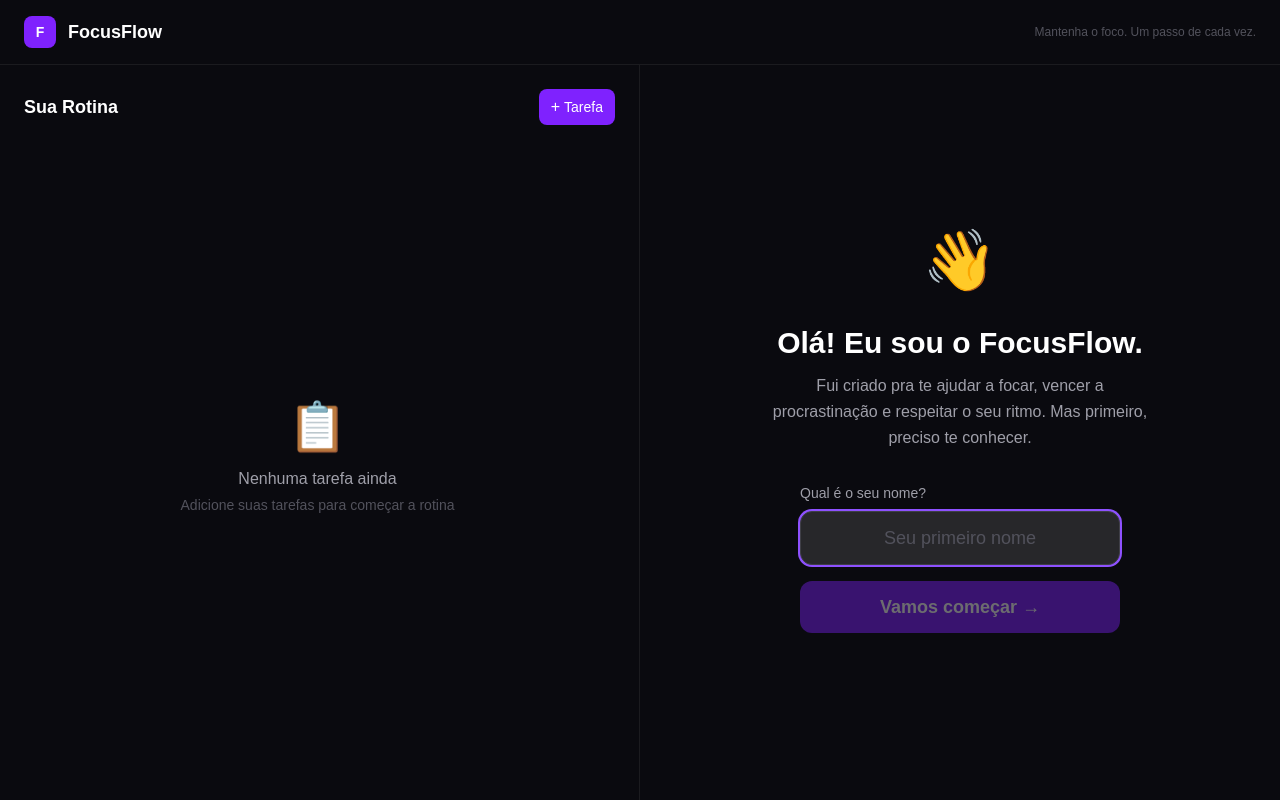
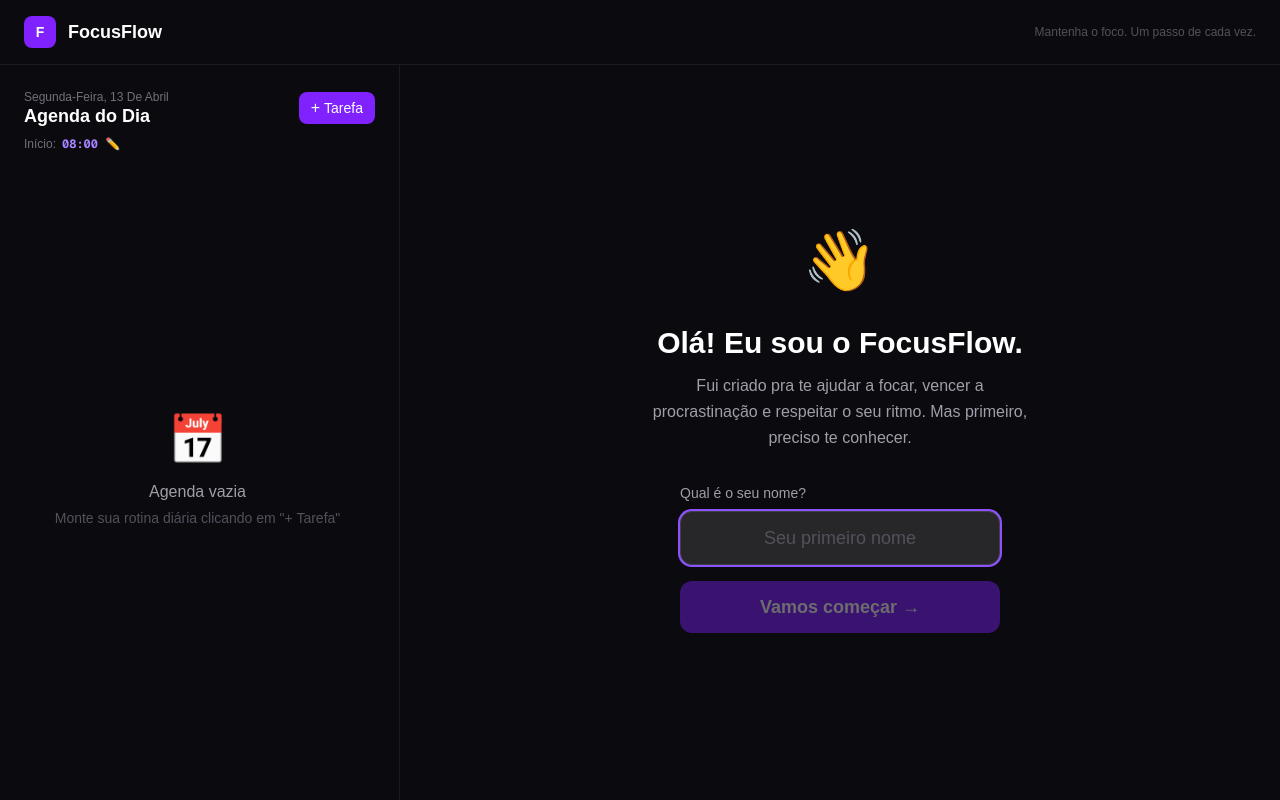
Before and after one commit to elloadsmarketing/focusflow, a Next.js app: page / in a window 1280 px wide. Built offline with nearby package versions, Linux system fonts and the light colour scheme.

Commit message:
feat: agenda diária com horários, início configurável e botão Iniciar Dia

```diff
--- a/src/app/page.tsx
+++ b/src/app/page.tsx
@@ -16,7 +16,7 @@ export default function Home() {
   return (
     <div className="min-h-screen bg-[#0a0a0f] text-white flex flex-col">
       {/* Header */}
-      <header className="border-b border-zinc-800/60 px-6 py-4 flex items-center justify-between">
+      <header className="border-b border-zinc-800/60 px-6 py-4 flex items-center justify-between flex-shrink-0">
         <div className="flex items-center gap-3">
           <div className="w-8 h-8 bg-violet-600 rounded-lg flex items-center justify-center text-sm font-black">
             F
@@ -25,7 +25,7 @@ export default function Home() {
           {timer.sessionStarted && (
             <span className="flex items-center gap-1.5 text-xs text-emerald-400 bg-emerald-900/30 border border-emerald-700/50 px-2.5 py-1 rounded-full">
               <span className="w-1.5 h-1.5 bg-emerald-400 rounded-full animate-pulse" />
-              Em sessão
+              Dia em andamento
             </span>
           )}
         </div>
@@ -34,18 +34,19 @@ export default function Home() {
         </div>
       </header>
 
-      {/* Main layout */}
+      {/* Layout principal */}
       <main className="flex flex-1 overflow-hidden" style={{ height: 'calc(100vh - 65px)' }}>
-        {/* Left: Task list */}
-        <div
-          className={`border-r border-zinc-800/60 p-6 overflow-y-auto transition-all duration-300 ${
-            timer.sessionStarted ? 'w-[380px] min-w-[380px]' : 'w-1/2'
-          }`}
-        >
-          <TaskList onStart={handleStart} sessionActive={timer.sessionStarted} />
+        {/* Esquerda: Agenda */}
+        <div className="w-[400px] min-w-[400px] border-r border-zinc-800/60 p-6 overflow-y-auto">
+          <TaskList
+            onStart={handleStart}
+            sessionActive={timer.sessionStarted}
+            currentIndex={timer.currentIndex}
+            completedIndexes={timer.completedIndexes}
+          />
         </div>
 
-        {/* Right: Focus timer */}
+        {/* Direita: Timer */}
         <div className="flex-1 p-6 overflow-hidden">
           <FocusTimer />
         </div>
--- a/src/components/TaskList.tsx
+++ b/src/components/TaskList.tsx
@@ -7,36 +7,52 @@ import TaskForm from './TaskForm'
 interface Props {
   onStart: (taskIds: string[]) => void
   sessionActive: boolean
+  currentIndex: number
+  completedIndexes: number[]
 }
 
-export default function TaskList({ onStart, sessionActive }: Props) {
-  const { tasks, addTask, updateTask, removeTask, reorderTasks } = useAppStore()
+function parseStartTime(hhmm: string): { h: number; m: number } {
+  const [h, m] = hhmm.split(':').map(Number)
+  return { h: h ?? 8, m: m ?? 0 }
+}
+
+function addMinutes(base: { h: number; m: number }, minutes: number): { h: number; m: number } {
+  const total = base.h * 60 + base.m + minutes
+  return { h: Math.floor(total / 60) % 24, m: total % 60 }
+}
+
+function fmt(t: { h: number; m: number }) {
+  return `${String(t.h).padStart(2, '0')}:${String(t.m).padStart(2, '0')}`
+}
+
+function fmtDuration(min: number) {
+  if (min < 60) return `${min}min`
+  const h = Math.floor(min / 60)
+  const m = min % 60
+  return m > 0 ? `${h}h ${m}min` : `${h}h`
+}
+
+export default function TaskList({ onStart, sessionActive, currentIndex, completedIndexes }: Props) {
+  const { tasks, dayStartTime, setDayStartTime, addTask, updateTask, removeTask, reorderTasks } = useAppStore()
   const [showForm, setShowForm] = useState(false)
   const [editingTask, setEditingTask] = useState<Task | null>(null)
   const [dragIndex, setDragIndex] = useState<number | null>(null)
-  const [selected, setSelected] = useState<string[]>([])
-
-  const toggleSelect = (id: string) => {
-    setSelected((prev) =>
-      prev.includes(id) ? prev.filter((s) => s !== id) : [...prev, id]
-    )
-  }
-
-  const handleStartAll = () => {
-    const ids = tasks.map((t) => t.id)
-    if (ids.length > 0) onStart(ids)
-  }
-
-  const handleStartSelected = () => {
-    // Use selected in order they appear in tasks list
-    const ordered = tasks.filter((t) => selected.includes(t.id)).map((t) => t.id)
-    if (ordered.length > 0) onStart(ordered)
-  }
+  const [editingTime, setEditingTime] = useState(false)
+  const [tempTime, setTempTime] = useState(dayStartTime)
 
   const totalMinutes = tasks.reduce((sum, t) => sum + t.durationMinutes, 0)
+  const start = parseStartTime(dayStartTime)
+  const endTime = addMinutes(start, totalMinutes)
+
+  // Calcula horário de início de cada tarefa
+  const taskSlots = tasks.map((task, i) => {
+    const minutesBefore = tasks.slice(0, i).reduce((s, t) => s + t.durationMinutes, 0)
+    const slotStart = addMinutes(start, minutesBefore)
+    const slotEnd = addMinutes(start, minutesBefore + task.durationMinutes)
+    return { task, slotStart, slotEnd }
+  })
 
   const handleDragStart = (index: number) => setDragIndex(index)
-
   const handleDragOver = (e: React.DragEvent, index: number) => {
     e.preventDefault()
     if (dragIndex === null || dragIndex === index) return
@@ -47,30 +63,72 @@ export default function TaskList({ onStart, sessionActive }: Props) {
     setDragIndex(index)
   }
 
+  const today = new Date().toLocaleDateString('pt-BR', {
+    weekday: 'long', day: 'numeric', month: 'long',
+  })
+
   return (
     <div className="flex flex-col gap-4 h-full">
-      {/* Header */}
+
+      {/* Cabeçalho da agenda */}
+      <div className="flex flex-col gap-1">
         <div className="flex items-center justify-between">
           <div>
-          <h2 className="text-lg font-bold text-white">Sua Rotina</h2>
-          {tasks.length > 0 && (
-            <p className="text-xs text-zinc-500">
-              {tasks.length} tarefas · {totalMinutes >= 60
-                ? `${Math.floor(totalMinutes / 60)}h ${totalMinutes % 60}m`
-                : `${totalMinutes}m`} no total
-            </p>
-          )}
+            <p className="text-xs text-zinc-500 capitalize">{today}</p>
+            <h2 className="text-lg font-bold text-white leading-tight">Agenda do Dia</h2>
           </div>
           <button
             onClick={() => { setEditingTask(null); setShowForm(true) }}
-          className="bg-violet-600 hover:bg-violet-500 text-white px-3 py-1.5 rounded-lg text-sm font-medium transition-colors flex items-center gap-1"
             disabled={sessionActive}
+            className="bg-violet-600 hover:bg-violet-500 disabled:opacity-40 text-white px-3 py-1.5 rounded-lg text-sm font-medium transition-colors flex items-center gap-1"
           >
-          <span className="text-base">+</span> Tarefa
+            <span className="text-base leading-none">+</span> Tarefa
           </button>
         </div>
 
-      {/* Form */}
+        {/* Horário de início + resumo */}
+        <div className="flex items-center gap-3 mt-1">
+          <div className="flex items-center gap-1.5">
+            <span className="text-zinc-500 text-xs">Início:</span>
+            {editingTime ? (
+              <form
+                onSubmit={(e) => { e.preventDefault(); setDayStartTime(tempTime); setEditingTime(false) }}
+                className="flex items-center gap-1"
+              >
+                <input
+                  type="time"
+                  value={tempTime}
+                  onChange={(e) => setTempTime(e.target.value)}
+                  className="bg-zinc-800 border border-violet-600 rounded px-1.5 py-0.5 text-violet-400 text-xs font-mono focus:outline-none"
+                  autoFocus
+                />
+                <button type="submit" className="text-violet-400 text-xs hover:text-violet-300">✓</button>
+                <button type="button" onClick={() => setEditingTime(false)} className="text-zinc-500 text-xs hover:text-zinc-300">✕</button>
+              </form>
+            ) : (
+              <button
+                onClick={() => { setTempTime(dayStartTime); setEditingTime(true) }}
+                className="text-violet-400 text-xs font-mono font-bold hover:text-violet-300 transition-colors"
+                disabled={sessionActive}
+              >
+                {dayStartTime} ✏️
+              </button>
+            )}
+          </div>
+          {tasks.length > 0 && (
+            <>
+              <span className="text-zinc-700">·</span>
+              <span className="text-zinc-500 text-xs">{tasks.length} tarefas</span>
+              <span className="text-zinc-700">·</span>
+              <span className="text-zinc-500 text-xs">{fmtDuration(totalMinutes)}</span>
+              <span className="text-zinc-700">·</span>
+              <span className="text-zinc-500 text-xs">até {fmt(endTime)}</span>
+            </>
+          )}
+        </div>
+      </div>
+
+      {/* Formulário */}
       {(showForm || editingTask) && (
         <div className="bg-zinc-800/80 border border-zinc-700 rounded-xl p-4">
           <h3 className="text-sm font-semibold text-zinc-300 mb-3">
@@ -79,11 +137,8 @@ export default function TaskList({ onStart, sessionActive }: Props) {
           <TaskForm
             initial={editingTask ?? undefined}
             onSave={(data) => {
-              if (editingTask) {
-                updateTask(editingTask.id, data)
-              } else {
-                addTask(data)
-              }
+              if (editingTask) updateTask(editingTask.id, data)
+              else addTask(data)
               setShowForm(false)
               setEditingTask(null)
             }}
@@ -92,112 +147,105 @@ export default function TaskList({ onStart, sessionActive }: Props) {
         </div>
       )}
 
-      {/* Task list */}
-      <div className="flex flex-col gap-2 overflow-y-auto flex-1 min-h-0 pr-1">
+      {/* Lista de tarefas como agenda */}
+      <div className="flex flex-col flex-1 min-h-0 overflow-y-auto pr-1 gap-1">
         {tasks.length === 0 ? (
           <div className="flex flex-col items-center justify-center flex-1 text-center py-12">
-            <span className="text-5xl mb-4">📋</span>
-            <p className="text-zinc-400 font-medium">Nenhuma tarefa ainda</p>
-            <p className="text-zinc-600 text-sm mt-1">Adicione suas tarefas para começar a rotina</p>
+            <span className="text-5xl mb-4">📅</span>
+            <p className="text-zinc-400 font-medium">Agenda vazia</p>
+            <p className="text-zinc-600 text-sm mt-1">Monte sua rotina diária clicando em "+ Tarefa"</p>
           </div>
         ) : (
-          tasks.map((task, index) => (
+          taskSlots.map(({ task, slotStart, slotEnd }, index) => {
+            const isCompleted = completedIndexes.includes(index)
+            const isCurrent = sessionActive && index === currentIndex
+            const isFuture = sessionActive && index > currentIndex && !isCompleted
+
+            return (
               <div
                 key={task.id}
                 draggable={!sessionActive}
                 onDragStart={() => handleDragStart(index)}
                 onDragOver={(e) => handleDragOver(e, index)}
                 onDragEnd={() => setDragIndex(null)}
-              className={`group flex items-center gap-3 p-3 rounded-xl border transition-all cursor-grab active:cursor-grabbing ${
-                selected.includes(task.id)
-                  ? 'border-violet-500 bg-violet-950/40'
-                  : 'border-zinc-700/50 bg-zinc-800/60 hover:border-zinc-600'
-              } ${sessionActive ? 'opacity-60 cursor-default' : ''}`}
+                className={`group flex items-stretch gap-0 rounded-xl border overflow-hidden transition-all ${
+                  isCurrent
+                    ? 'border-violet-500 shadow-lg shadow-violet-900/30'
+                    : isCompleted
+                    ? 'border-zinc-800 opacity-50'
+                    : 'border-zinc-800 hover:border-zinc-700'
+                } ${sessionActive ? 'cursor-default' : 'cursor-grab active:cursor-grabbing'}`}
               >
-              {/* Select checkbox */}
+                {/* Coluna de horário */}
+                <div
+                  className="flex flex-col items-center justify-center px-3 py-3 min-w-[64px] text-center"
+                  style={{ backgroundColor: `${task.color}18` }}
+                >
+                  <span className="text-xs font-bold" style={{ color: task.color }}>
+                    {fmt(slotStart)}
+                  </span>
+                  <div className="w-px flex-1 my-1" style={{ backgroundColor: `${task.color}40` }} />
+                  <span className="text-xs text-zinc-600">{fmt(slotEnd)}</span>
+                </div>
+
+                {/* Conteúdo da tarefa */}
+                <div className="flex items-center gap-3 flex-1 px-3 py-3 bg-zinc-900/60">
+                  <span className="text-xl">{task.emoji}</span>
+                  <div className="flex-1 min-w-0">
+                    <p className={`font-semibold text-sm truncate ${isCompleted ? 'line-through text-zinc-500' : 'text-white'}`}>
+                      {task.name}
+                    </p>
+                    <p className="text-xs text-zinc-500 mt-0.5">{fmtDuration(task.durationMinutes)}</p>
+                  </div>
+
+                  {/* Status / Ações */}
+                  {isCompleted && <span className="text-emerald-500 text-lg flex-shrink-0">✓</span>}
+                  {isCurrent && (
+                    <span className="flex items-center gap-1 text-xs text-violet-400 bg-violet-900/40 px-2 py-0.5 rounded-full flex-shrink-0">
+                      <span className="w-1.5 h-1.5 bg-violet-400 rounded-full animate-pulse" />
+                      agora
+                    </span>
+                  )}
+                  {!sessionActive && (
+                    <div className="flex gap-1 opacity-0 group-hover:opacity-100 transition-opacity flex-shrink-0">
                       <button
-                onClick={() => !sessionActive && toggleSelect(task.id)}
-                className="w-5 h-5 rounded border-2 flex items-center justify-center flex-shrink-0 transition-colors"
-                style={{
-                  borderColor: selected.includes(task.id) ? task.color : '#52525b',
-                  backgroundColor: selected.includes(task.id) ? task.color : 'transparent',
-                }}
-                disabled={sessionActive}
-              >
-                {selected.includes(task.id) && (
-                  <svg className="w-3 h-3 text-white" fill="none" viewBox="0 0 24 24" stroke="currentColor">
-                    <path strokeLinecap="round" strokeLinejoin="round" strokeWidth={3} d="M5 13l4 4L19 7" />
-                  </svg>
+                        onClick={() => { setEditingTask(task); setShowForm(false) }}
+                        className="p-1.5 rounded-lg hover:bg-zinc-700 text-zinc-500 hover:text-zinc-200 transition-colors text-sm"
+                      >✏️</button>
+                      <button
+                        onClick={() => removeTask(task.id)}
+                        className="p-1.5 rounded-lg hover:bg-red-900/40 text-zinc-500 hover:text-red-400 transition-colors text-sm"
+                      >🗑️</button>
+                    </div>
                   )}
-              </button>
-
-              {/* Color bar */}
-              <div className="w-1 h-10 rounded-full flex-shrink-0" style={{ backgroundColor: task.color }} />
-
-              {/* Emoji + Name */}
-              <div className="flex items-center gap-2 flex-1 min-w-0">
-                <span className="text-xl">{task.emoji}</span>
-                <div className="min-w-0">
-                  <p className="font-medium text-white text-sm truncate">{task.name}</p>
-                  <p className="text-xs text-zinc-500">{task.durationMinutes} min</p>
                 </div>
               </div>
+            )
+          })
+        )}
+      </div>
 
-              {/* Actions */}
-              {!sessionActive && (
-                <div className="flex gap-1 opacity-0 group-hover:opacity-100 transition-opacity">
+      {/* Botão Iniciar Dia */}
+      {tasks.length > 0 && !sessionActive && (
+        <div className="pt-2 border-t border-zinc-800">
           <button
-                    onClick={() => { setEditingTask(task); setShowForm(false) }}
-                    className="p-1.5 rounded-lg hover:bg-zinc-700 text-zinc-400 hover:text-zinc-200 transition-colors"
-                    title="Editar"
+            onClick={() => onStart(tasks.map((t) => t.id))}
+            className="w-full py-3.5 rounded-xl font-black text-white text-base transition-all bg-violet-600 hover:bg-violet-500 active:scale-95 flex items-center justify-center gap-2"
           >
-                    ✏️
+            🚀 Iniciar Dia
           </button>
-                  <button
-                    onClick={() => removeTask(task.id)}
-                    className="p-1.5 rounded-lg hover:bg-red-900/40 text-zinc-400 hover:text-red-400 transition-colors"
-                    title="Remover"
-                  >
-                    🗑️
-                  </button>
+          <p className="text-center text-xs text-zinc-600 mt-2">
+            {tasks.length} tarefas · {fmtDuration(totalMinutes)} · termina às {fmt(endTime)}
+          </p>
         </div>
       )}
 
-              {/* Drag handle */}
-              {!sessionActive && (
-                <div className="text-zinc-600 opacity-0 group-hover:opacity-100 transition-opacity">⠿</div>
-              )}
-            </div>
-          ))
-        )}
-      </div>
-
-      {/* Start buttons */}
-      {tasks.length > 0 && !sessionActive && (
-        <div className="flex gap-2 pt-2 border-t border-zinc-800">
-          {selected.length > 0 ? (
-            <>
-              <button
-                onClick={handleStartSelected}
-                className="flex-1 py-3 rounded-xl font-bold text-white text-sm transition-all bg-violet-600 hover:bg-violet-500 active:scale-95"
-              >
-                ▶ Iniciar {selected.length} selecionada{selected.length > 1 ? 's' : ''}
-              </button>
-              <button
-                onClick={() => setSelected([])}
-                className="px-4 py-3 rounded-xl font-medium text-zinc-400 bg-zinc-800 hover:bg-zinc-700 text-sm transition-colors"
-              >
-                Limpar
-              </button>
-            </>
-          ) : (
-            <button
-              onClick={handleStartAll}
-              className="w-full py-3 rounded-xl font-bold text-white text-sm transition-all bg-violet-600 hover:bg-violet-500 active:scale-95"
-            >
-              ▶ Iniciar Rotina Completa
-            </button>
-          )}
+      {/* Sessão ativa — botão encerrar */}
+      {sessionActive && (
+        <div className="pt-2 border-t border-zinc-800">
+          <p className="text-center text-xs text-zinc-500">
+            Rotina em andamento · {completedIndexes.length}/{tasks.length} concluídas
+          </p>
         </div>
       )}
     </div>
--- a/src/lib/store.ts
+++ b/src/lib/store.ts
@@ -17,19 +17,22 @@ export interface TimerState {
   routineTaskIds: string[]
   sessionStarted: boolean
   completedIndexes: number[]
-  expired: boolean  // flag confiável: true quando o timer chegou a zero
+  expired: boolean
+  dayStartedAt: string | null // ISO string do momento que o dia foi iniciado
 }
 
 interface AppStore {
   tasks: Task[]
   timer: TimerState
   userName: string
+  dayStartTime: string   // "HH:MM" — horário configurado para começar o dia
   setUserName: (name: string) => void
+  setDayStartTime: (time: string) => void
   addTask: (task: Omit<Task, 'id'>) => void
   updateTask: (id: string, task: Omit<Task, 'id'>) => void
   removeTask: (id: string) => void
   reorderTasks: (tasks: Task[]) => void
-  startSession: (taskIds: string[]) => void
+  startSession: (taskIds: string[], startedAt?: string) => void
   tickTimer: () => void
   pauseTimer: () => void
   resumeTimer: () => void
@@ -47,6 +50,7 @@ const defaultTimer: TimerState = {
   sessionStarted: false,
   completedIndexes: [],
   expired: false,
+  dayStartedAt: null,
 }
 
 export const useAppStore = create<AppStore>()(
@@ -55,8 +59,10 @@ export const useAppStore = create<AppStore>()(
       tasks: [],
       timer: defaultTimer,
       userName: '',
+      dayStartTime: '08:00',
 
       setUserName: (name) => set({ userName: name }),
+      setDayStartTime: (time) => set({ dayStartTime: time }),
 
       addTask: (taskData) => {
         const task: Task = { ...taskData, id: crypto.randomUUID() }
@@ -75,7 +81,7 @@ export const useAppStore = create<AppStore>()(
 
       reorderTasks: (tasks) => set({ tasks }),
 
-      startSession: (taskIds) => {
+      startSession: (taskIds, startedAt) => {
         if (taskIds.length === 0) return
         const state = get()
         const firstTask = state.tasks.find((t) => t.id === taskIds[0])
@@ -90,6 +96,7 @@ export const useAppStore = create<AppStore>()(
             sessionStarted: true,
             completedIndexes: [],
             expired: false,
+            dayStartedAt: startedAt ?? new Date().toISOString(),
           },
         })
       },
@@ -99,12 +106,10 @@ export const useAppStore = create<AppStore>()(
         if (!timer.isRunning || timer.isPaused || timer.expired) return
 
         if (timer.timeLeftSeconds > 1) {
-          // Decrementa normalmente
           set((s) => ({
             timer: { ...s.timer, timeLeftSeconds: s.timer.timeLeftSeconds - 1 },
           }))
         } else if (timer.timeLeftSeconds === 1) {
-          // Chegou a zero: para o timer e levanta a flag de expirado
           set((s) => ({
             timer: {
               ...s.timer,
@@ -114,7 +119,6 @@ export const useAppStore = create<AppStore>()(
             },
           }))
         }
-        // Se já é 0, não faz nada (expired já está true)
       },
 
       pauseTimer: () => {
@@ -158,7 +162,11 @@ export const useAppStore = create<AppStore>()(
     }),
     {
       name: 'focusflow-storage',
-      partialize: (state) => ({ tasks: state.tasks, userName: state.userName }),
+      partialize: (state) => ({
+        tasks: state.tasks,
+        userName: state.userName,
+        dayStartTime: state.dayStartTime,
+      }),
     }
   )
 )
```
Lines whose indentation alone changed are shown as unchanged.
